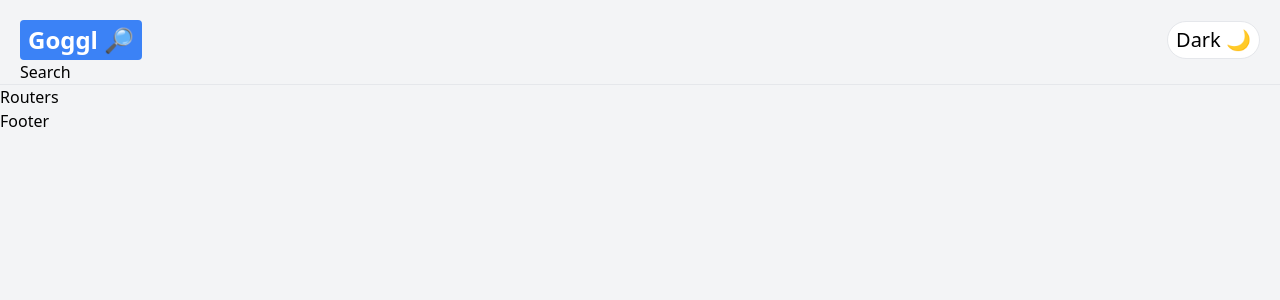
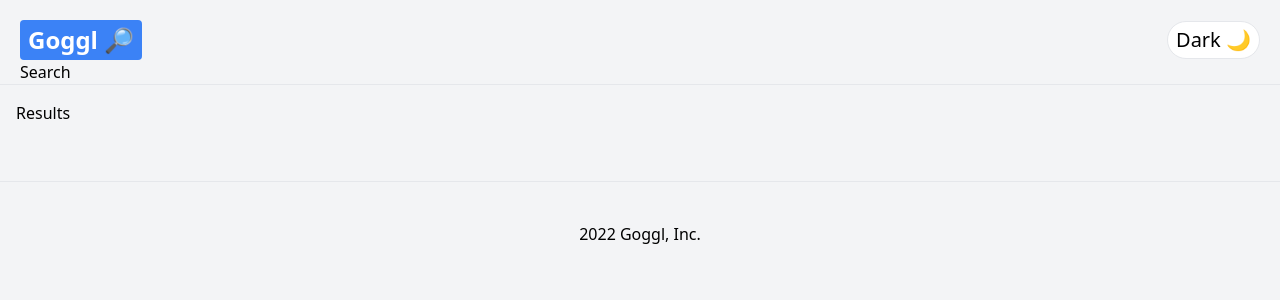
Before and after one commit to muhammed-mustafa-helal/goggl-search, a React (Create React App) app: page /search in a window 1280 px wide. Shown: the top 300 px of the page. Built offline with nearby package versions, Linux system fonts and the light colour scheme.

Commit message:
configured routes and added footer component

```diff
--- a/src/components/Footer.jsx
+++ b/src/components/Footer.jsx
@@ -1,6 +1,7 @@
-
 export const Footer = () => {
   return (
-    <div>Footer</div>
-  )
-}
+    <div className="text-center p-10 mt-10 border-t dark:border-gray-700 border-gray-200">
+      <h1>2022 Goggl, Inc.</h1>
+    </div>
+  );
+};
--- /dev/null
+++ b/src/components/Results.jsx
@@ -0,0 +1,6 @@
+
+export const Results = () => {
+  return (
+    <div>Results</div>
+  )
+}
--- a/src/components/Routes.jsx
+++ b/src/components/Routes.jsx
@@ -1,6 +1,17 @@
+import { Switch, Route, Redirect } from "react-router-dom";
 
+import { Results } from "./Results";
 export const Routes = () => {
   return (
-    <div>Routers</div>
-  )
-}
+    <div className="p-4">
+      <Switch>
+        <Route exact path="/">
+          <Redirect to="/search" />
+        </Route>
+        <Route exact path={["/search", "/images", "news", "/videos"]}>
+          <Results />
+        </Route>
+      </Switch>
+    </div>
+  );
+};
--- a/tailwind.config.js
+++ b/tailwind.config.js
@@ -7,11 +7,13 @@
     extend: {
       boxShadow: {
         'md-invert': '0 4px 6px -1px rgba(255, 255, 255, 0.1), 0 4px 6px -2px rgba(255, 255, 255, 0.05)',
-      },
-    },
+      }
+    }
   },
   variants: {
-      boxShadow: ['responsive', 'group-hover', 'focus-within', 'hover', 'focus', 'dark'],
+    extend: {
+      boxShadow: ['responsive', 'group-hover', 'focus-within', 'hover', 'focus', 'dark']
+    }
   },
   plugins: [],
 }
```
